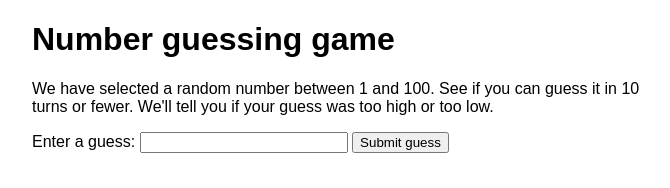
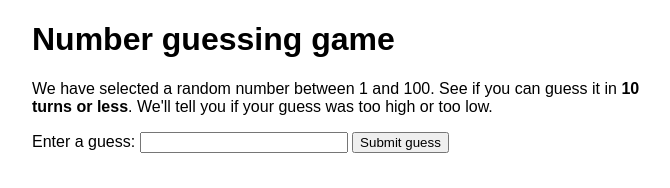
Before and after one commit to sinasystem/simpleNumberGame, a plain HTML site: page index.html in a window 1280 px wide. Shown: the full height of the page, 288-958 px from the left. Drawn offline with Linux system fonts and the light colour scheme.

Commit message:
Update index.html

```diff
--- a/index.html
+++ b/index.html
@@ -12,7 +12,7 @@
 <body>
   <h1>Number guessing game</h1>
 
-  <p>We have selected a random number between 1 and 100. See if you can guess it in 10 turns or fewer. We'll tell you if
+  <p>We have selected a random number between 1 and 100. See if you can guess it in <strong>10 turns or less</strong>. We'll tell you if
     your guess was too high or too low.</p>
 
   <div class="form">
```
